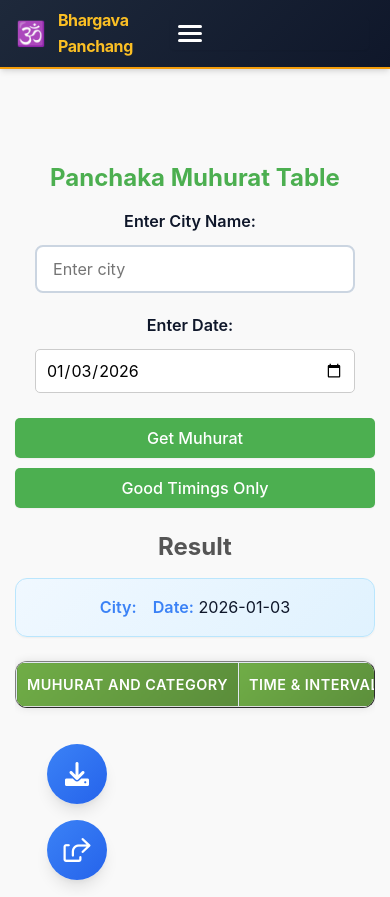
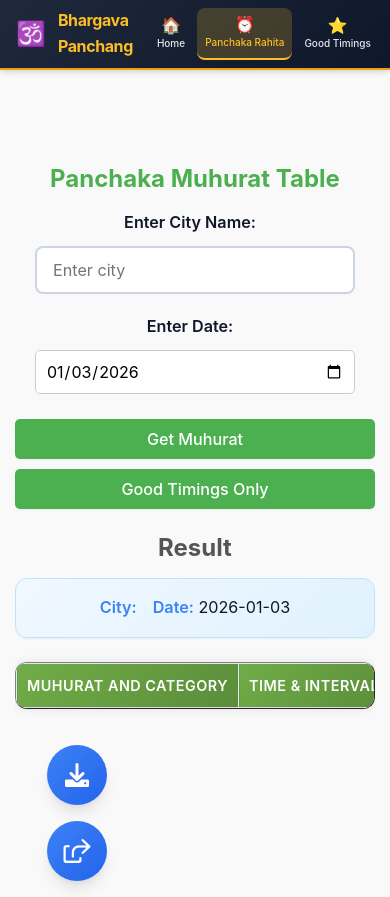
Before and after one commit to ucs200525/panchBotNewTele, a React (Create React App) app in the folder frontend/: page /panchaka in a window 390 px wide. Built offline with nearby package versions, Linux system fonts and the light colour scheme.

Commit message:
Simplify navbar: Remove hamburger menu and More dropdown, show 3 main pages directly

```diff
--- a/frontend/src/components/Navbar.css
+++ b/frontend/src/components/Navbar.css
@@ -64,39 +64,12 @@
     font-weight: 500;
 }
 
-/* Hamburger Menu */
+/* Hamburger Menu - Hidden (not needed for 3 pages) */
 .hamburger {
     display: none;
-    flex-direction: column;
-    gap: 0.25rem;
-    background: none;
-    border: none;
-    cursor: pointer;
-    padding: 0.5rem;
-    z-index: 1001;
 }
 
-.hamburger-line {
-    width: 24px;
-    height: 3px;
-    background: white;
-    border-radius: 2px;
-    transition: all 0.3s ease;
-}
-
-.hamburger-line.open:nth-child(1) {
-    transform: rotate(45deg) translate(5px, 5px);
-}
-
-.hamburger-line.open:nth-child(2) {
-    opacity: 0;
-}
-
-.hamburger-line.open:nth-child(3) {
-    transform: rotate(-45deg) translate(7px, -7px);
-}
-
-/* Navigation Menu */
+/* Navigation Menu - Always visible */
 .navbar-menu {
     display: flex;
     align-items: center;
@@ -223,54 +196,21 @@
 
 /* Mobile Responsiveness */
 @media (max-width: 768px) {
-    .hamburger {
-        display: flex;
+    .navbar-container {
+        gap: 1rem;
     }
 
     .navbar-menu {
-        position: fixed;
-        top: 0;
-        right: -100%;
-        width: 280px;
-        height: 100vh;
-        background: linear-gradient(135deg, #1e293b 0%, #0f172a 100%);
-        flex-direction: column;
-        justify-content: flex-start;
-        padding: 5rem 1.5rem 2rem;
-        gap: 0.5rem;
-        transition: right 0.3s ease;
-        box-shadow: -4px 0 6px -1px rgba(0, 0, 0, 0.1);
-        overflow-y: auto;
-    }
-
-    .navbar-menu.open {
-        right: 0;
+        gap: 0.25rem;
     }
 
     .nav-link {
-        width: 100%;
-        justify-content: flex-start;
-        padding: 1rem;
-        font-size: 1rem;
+        padding: 0.5rem 0.75rem;
+        font-size: 0.875rem;
     }
 
-    .nav-link.active {
-        border-bottom: none;
-        border-left: 3px solid #fbbf24;
-    }
-
-    .dropdown-menu {
-        position: static;
-        opacity: 1;
-        visibility: visible;
-        transform: none;
-        background: rgba(255, 255, 255, 0.05);
-        box-shadow: none;
-        margin-top: 0.5rem;
-    }
-
-    .dropdown-item {
-        padding-left: 3rem;
+    .nav-icon {
+        font-size: 1rem;
     }
 
     .brand-subtitle {
@@ -294,4 +234,14 @@
     .brand-icon {
         font-size: 1.5rem;
     }
+
+    .nav-link {
+        flex-direction: column;
+        gap: 0.125rem;
+        padding: 0.5rem 0.5rem;
+    }
+
+    .nav-text {
+        font-size: 0.625rem;
+    }
 }
--- a/frontend/src/components/Navbar.js
+++ b/frontend/src/components/Navbar.js
@@ -1,14 +1,11 @@
-import React, { useState } from 'react';
+import React from 'react';
 import { Link, useLocation } from 'react-router-dom';
 import './Navbar.css';
 
 const Navbar = () => {
-  const [isMenuOpen, setIsMenuOpen] = useState(false);
   const location = useLocation();
 
   const isActive = (path) => location.pathname === path;
-
-  const toggleMenu = () => setIsMenuOpen(!isMenuOpen);
 
   return (
     <nav className="modern-navbar">
@@ -24,19 +21,11 @@ const Navbar = () => {
           </Link>
         </div>
 
-        {/* Hamburger Menu (Mobile) */}
-        <button className="hamburger" onClick={toggleMenu} aria-label="Toggle menu">
-          <span className={isMenuOpen ? 'hamburger-line open' : 'hamburger-line'}></span>
-          <span className={isMenuOpen ? 'hamburger-line open' : 'hamburger-line'}></span>
-          <span className={isMenuOpen ? 'hamburger-line open' : 'hamburger-line'}></span>
-        </button>
-
-        {/* Navigation Links */}
-        <div className={`navbar-menu ${isMenuOpen ? 'open' : ''}`}>
+        {/* Navigation Links - Always visible, no hamburger */}
+        <div className="navbar-menu">
           <Link
             to="/"
             className={`nav-link ${isActive('/') ? 'active' : ''}`}
-            onClick={() => setIsMenuOpen(false)}
           >
             <span className="nav-icon">🏠</span>
             <span className="nav-text">Home</span>
@@ -45,7 +34,6 @@ const Navbar = () => {
           <Link
             to="/panchaka"
             className={`nav-link ${isActive('/panchaka') ? 'active' : ''}`}
-            onClick={() => setIsMenuOpen(false)}
           >
             <span className="nav-icon">⏰</span>
             <span className="nav-text">Panchaka Rahita</span>
@@ -54,13 +42,13 @@ const Navbar = () => {
           <Link
             to="/combine"
             className={`nav-link ${isActive('/combine') ? 'active' : ''}`}
-            onClick={() => setIsMenuOpen(false)}
           >
             <span className="nav-icon">⭐</span>
             <span className="nav-text">Good Timings</span>
           </Link>
 
-          {/* More Dropdown */}
+          {/* Removed More dropdown - uncomment if needed */}
+          {/*
           <div className="nav-dropdown">
             <button className="nav-link dropdown-trigger">
               <span className="nav-icon">📚</span>
@@ -68,20 +56,21 @@ const Navbar = () => {
               <span className="dropdown-arrow">▼</span>
             </button>
             <div className="dropdown-menu">
-              <Link to="/DownloadImage" className="dropdown-item" onClick={() => setIsMenuOpen(false)}>
+              <Link to="/DownloadImage" className="dropdown-item">
                 📥 Download Image
               </Link>
-              <Link to="/drik-table-image" className="dropdown-item" onClick={() => setIsMenuOpen(false)}>
+              <Link to="/drik-table-image" className="dropdown-item">
                 📊 Drik Table
               </Link>
-              <Link to="/bhargav-table-image" className="dropdown-item" onClick={() => setIsMenuOpen(false)}>
+              <Link to="/bhargav-table-image" className="dropdown-item">
                 📊 Bhargav Table
               </Link>
             </div>
           </div>
+          */}
         </div>
 
-        {/* Right side actions */}
+        {/* Settings button - Optional */}
         <div className="navbar-actions">
           <button className="action-btn" title="Settings">
             ⚙️
```
